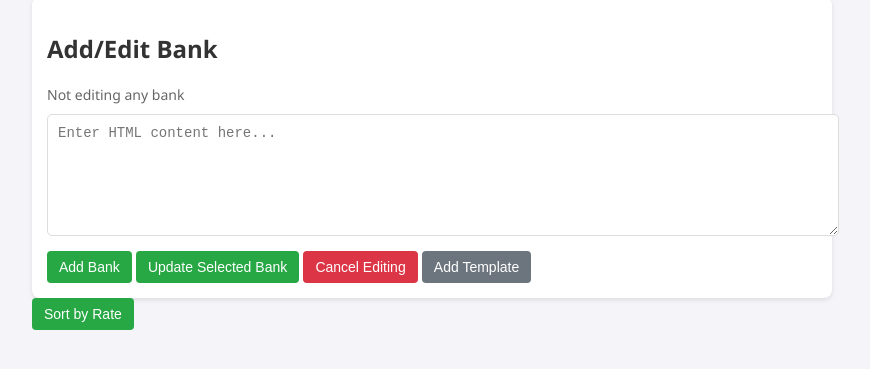
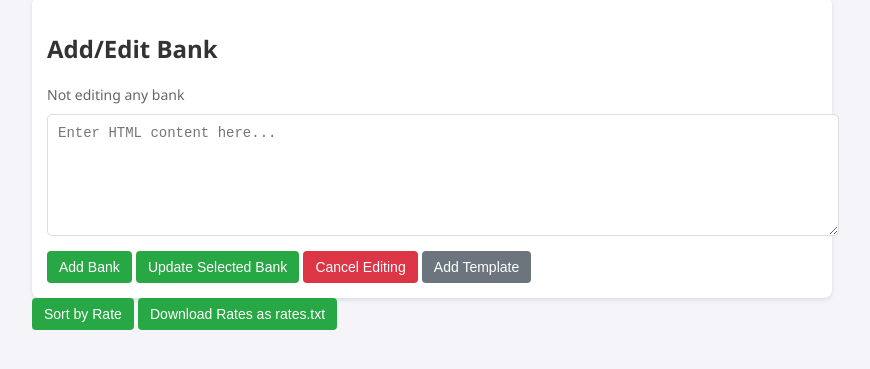
Before and after one commit to DanielChrobak/best-high-yield-savings-editor, a plain HTML site: page index.html in a window 1280 px wide. Shown: the part 107-476 px from the top of the page, without its empty margins (208-1078 px from the left). Drawn offline with Linux system fonts and the light colour scheme.

Commit message:
Update index.html

```diff
--- a/index.html
+++ b/index.html
@@ -130,6 +130,7 @@
         <button onclick="addTemplate()" style="background-color: #6c757d;">Add Template</button>
     </div>
     <button onclick="sortBanks()">Sort by Rate</button>
+    <button onclick="downloadRates()">Download Rates as rates.txt</button>
 
     <script>
         let banks = [];
@@ -218,6 +219,9 @@
             selectedBankIndex = index;
             document.getElementById('htmlInput').value = banks[index];
             updateEditStatus();
+
+            const inputArea = document.getElementById('inputArea');
+            inputArea.scrollIntoView({ behavior: 'smooth', block: 'start' });
         }
 
         function updateBank() {
@@ -257,6 +261,22 @@
             renderBanks();
         }
 
+        function downloadRates() {
+            const ratesContent = banks.join('\n');
+
+            // Create a blob with the content
+            const blob = new Blob([ratesContent], { type: 'text/plain' });
+
+            const link = document.createElement('a');
+            link.href = URL.createObjectURL(blob);
+            link.download = 'rates.txt';
+
+            document.body.appendChild(link);
+            link.click();
+
+            document.body.removeChild(link);
+        }
+
         loadBanks();
         renderBanks();
         updateEditStatus();
```
